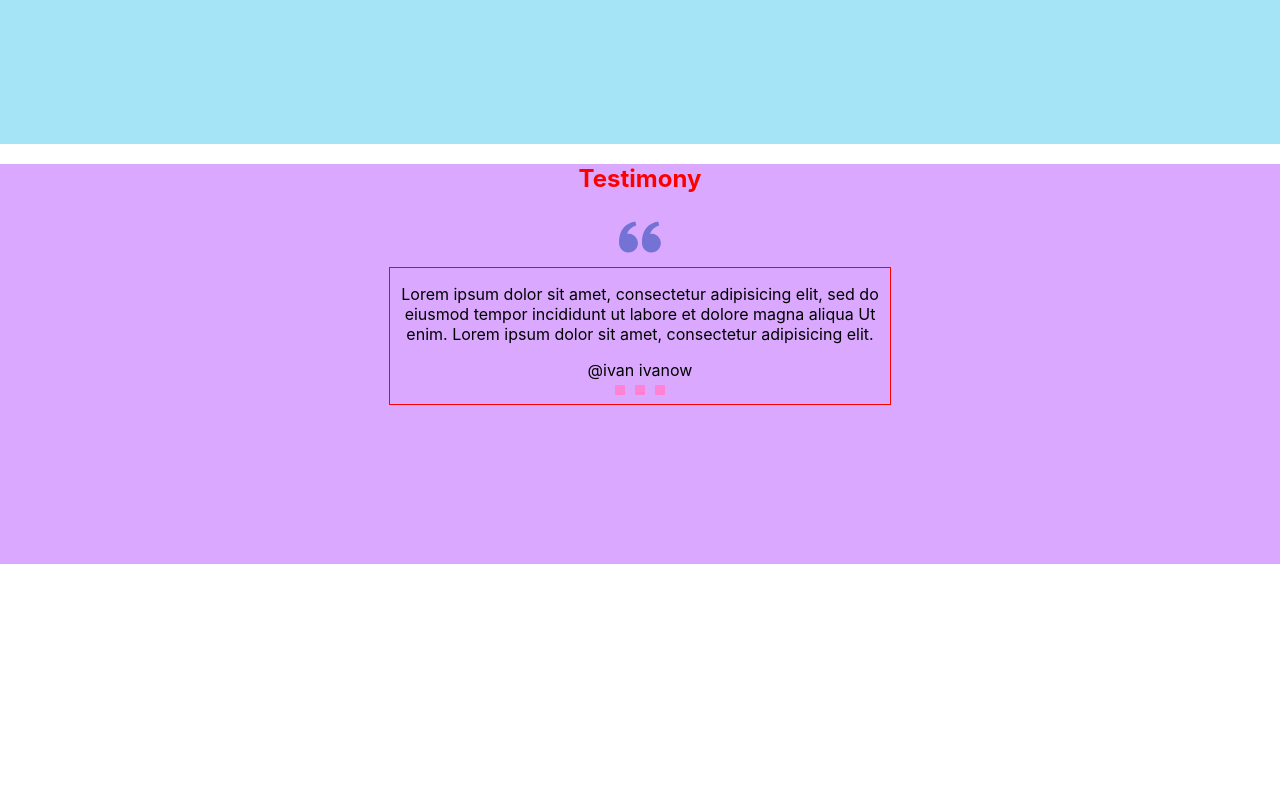
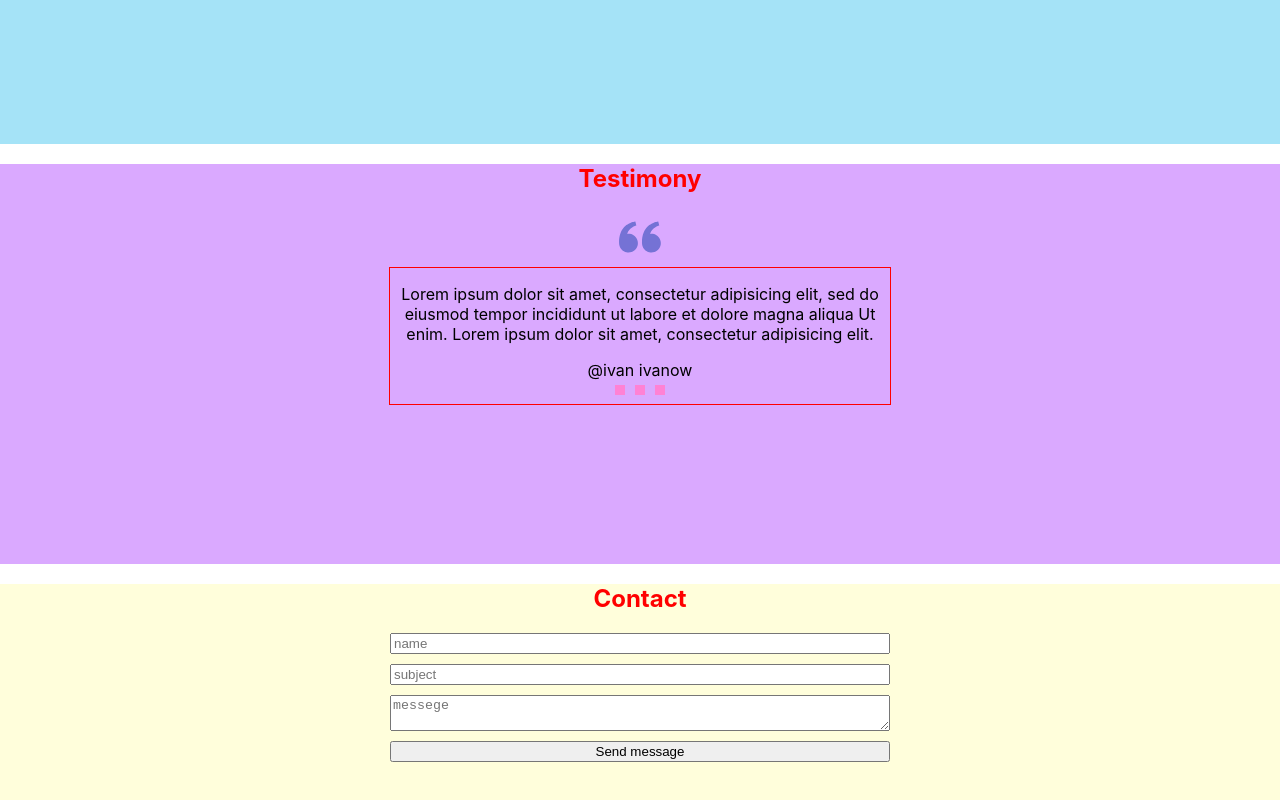
Before and after one commit to Moi-glaza-vezde/portfolio1, a React app: page / in a window 1280 px wide. Shown: the part 2350-3150 px from the top of the page. Before the commit the page ends 2914 px from the top, so only its background shows below. Built offline with nearby package versions, Linux system fonts and the light colour scheme.

Commit message:
contact and button

```diff
--- a/src/App.tsx
+++ b/src/App.tsx
@@ -5,6 +5,7 @@
 import { Skills } from './layout/sections/skills/Skills';
 import { Works } from './layout/sections/works/Works';
 import { Testimony } from './layout/sections/testimony/Testimony';
+import { Contact } from './layout/sections/contacts/Contacts';
 
 function App() {
    return (
@@ -14,6 +15,7 @@
          <Skills />
          <Works />
          <Testimony />
+         <Contact />
       </div>
    );
 }
--- /dev/null
+++ b/src/components/Button.tsx
@@ -0,0 +1,4 @@
+import React from 'react';
+import styled from 'styled-components';
+
+export const Button = styled.button``;
--- /dev/null
+++ b/src/layout/sections/contacts/Contacts.tsx
@@ -0,0 +1,35 @@
+import React from 'react';
+import styled from 'styled-components';
+import { SectionTitle } from '../../../components/SectionTitle';
+import { Button } from '../../../components/Button';
+
+export const Contact = () => {
+   return (
+      <StyledContacts>
+         <SectionTitle>Contact</SectionTitle>
+         <StyledForm>
+            <Fild placeholder={'name'} />
+            <Fild placeholder={'subject'} />
+            <Fild placeholder={'messege'} as={'textarea'} />
+            <Button type={'submit'}>Send message</Button>
+         </StyledForm>
+      </StyledContacts>
+   );
+};
+
+const StyledContacts = styled.section`
+   min-height: 50vh;
+
+   background-color: #fffedb;
+`;
+
+const StyledForm = styled.form`
+   margin: 0 auto;
+   max-width: 500px;
+   width: 100%;
+   display: flex;
+   flex-direction: column;
+   gap: 10px;
+`;
+
+const Fild = styled.input``;
```
